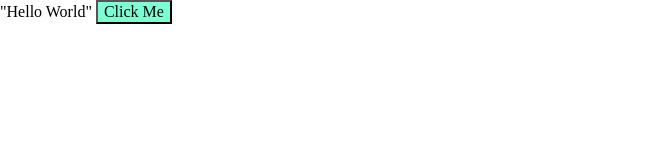
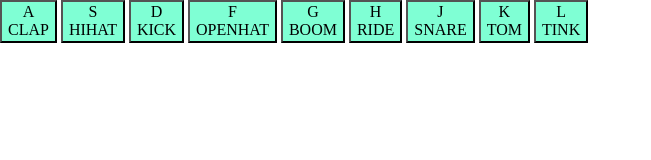
Before and after one commit to drumsmith-labs/drumsmith, a plain HTML site: page index.html in a window 1280 px wide. Shown: the whole page, without its empty margins (0-651 px from the left). Drawn offline with Linux system fonts and the light colour scheme.

Commit message:
add buttons to the html page (Closes #5)

```diff
--- a/index.html
+++ b/index.html
@@ -12,7 +12,42 @@
   </head>
 
   <body>
-    "Hello World"
-    <button class="button" onclick="alert('hey there')">Click Me</button>
+    <button class='button'>
+      <div>A</div>
+      <div>CLAP</div>
+    </button>
+    <button class='button'>
+      <div>S</div>
+      <div>HIHAT</div>
+    </button>
+    <button class='button'>
+      <div>D</div>
+      <div>KICK</div>
+    </button>
+    <button class='button'>
+      <div>F</div>
+      <div>OPENHAT</div>
+    </button>
+    <button class='button'>
+      <div>G</div>
+      <div>BOOM</div>
+    </button>
+    <button class='button'>
+      <div>H</div>
+      <div>RIDE</div>
+    </button>
+    <button class='button'>
+      <div>J</div>
+      <div>SNARE</div>
+    </button>
+    <button class='button'>
+      <div>K</div>
+      <div>TOM</div>
+    </button>
+    <button class='button'>
+      <div>L</div>
+      <div>TINK</div>
+    </button>
+    <!-- <button class="button disabled" onclick="alert('hey there')">Click Me</button> -->
   </body>
 </html>
--- a/styles.css
+++ b/styles.css
@@ -1,3 +1,7 @@
 .button {
   background-color: aquamarine;
 }
+
+.button.disabled {
+  background-color: gray;
+}
```
